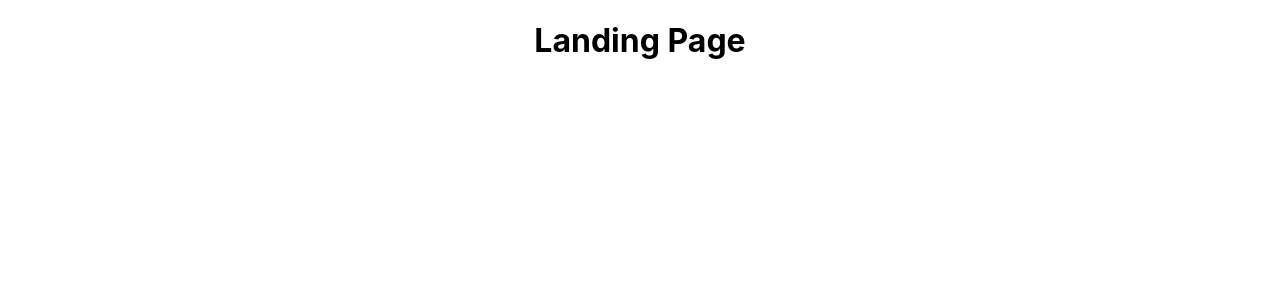
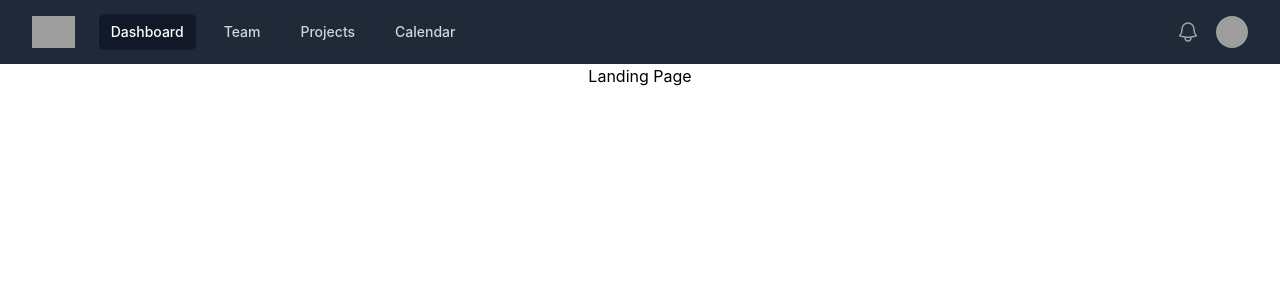
Before and after one commit to AnwarMP/retain, a React (Create React App) app in the folder frontend/: page / in a window 1280 px wide. Shown: the top 300 px of the page. Built offline with nearby package versions, Linux system fonts and the light colour scheme; grey boxes are pictures that could not be loaded.

Commit message:
header boilerplate

```diff
--- a/frontend/package.json
+++ b/frontend/package.json
@@ -3,6 +3,8 @@
   "version": "0.1.0",
   "private": true,
   "dependencies": {
+    "@headlessui/react": "^2.1.10",
+    "@heroicons/react": "^2.1.5",
     "@testing-library/jest-dom": "^5.17.0",
     "@testing-library/react": "^13.4.0",
     "@testing-library/user-event": "^13.5.0",
@@ -35,5 +37,8 @@
       "last 1 firefox version",
       "last 1 safari version"
     ]
+  },
+  "devDependencies": {
+    "tailwindcss": "^3.4.14"
   }
 }
--- a/frontend/src/App.js
+++ b/frontend/src/App.js
@@ -4,10 +4,14 @@
 import React from 'react';
 import { BrowserRouter as Router, Route, Routes } from 'react-router-dom';
 import Landing from './pages/Landing';
+import Header from './components/Header'
 
 function App() {
   return (
     <Router>
+      <Header>
+
+      </Header>
       <div className="App">
         <Routes>
           {/* Route for the Landing Page */}
--- /dev/null
+++ b/frontend/src/components/Header.js
@@ -0,0 +1,127 @@
+import React from 'react';
+import { Link } from 'react-router-dom';
+import { Disclosure, DisclosureButton, DisclosurePanel, Menu, MenuButton, MenuItem, MenuItems } from '@headlessui/react'
+import { Bars3Icon, BellIcon, XMarkIcon } from '@heroicons/react/24/outline'
+
+const navigation = [
+  { name: 'Dashboard', href: '#', current: true },
+  { name: 'Team', href: '#', current: false },
+  { name: 'Projects', href: '#', current: false },
+  { name: 'Calendar', href: '#', current: false },
+]
+
+function classNames(...classes) {
+  return classes.filter(Boolean).join(' ')
+}
+
+const Header = () => {
+    return (
+        <Disclosure as="nav" className="bg-gray-800">
+            <div className="mx-auto max-w-7xl px-2 sm:px-6 lg:px-8">
+                <div className="relative flex h-16 items-center justify-between">
+                    <div className="absolute inset-y-0 left-0 flex items-center sm:hidden">
+                        {/* Mobile menu button*/}
+                        <DisclosureButton className="group relative inline-flex items-center justify-center rounded-md p-2 text-gray-400 hover:bg-gray-700 hover:text-white focus:outline-none focus:ring-2 focus:ring-inset focus:ring-white">
+                            <span className="absolute -inset-0.5" />
+                            <span className="sr-only">Open main menu</span>
+                            <Bars3Icon aria-hidden="true" className="block h-6 w-6 group-data-[open]:hidden" />
+                            <XMarkIcon aria-hidden="true" className="hidden h-6 w-6 group-data-[open]:block" />
+                        </DisclosureButton>
+                    </div>
+                    <div className="flex flex-1 items-center justify-center sm:items-stretch sm:justify-start">
+                        <div className="flex flex-shrink-0 items-center">
+                            <img
+                                alt="Your Company"
+                                src="https://tailwindui.com/plus/img/logos/mark.svg?color=indigo&shade=500"
+                                className="h-8 w-auto"
+                            />
+                        </div>
+                        <div className="hidden sm:ml-6 sm:block">
+                            <div className="flex space-x-4">
+                                {navigation.map((item) => (
+                                    <a
+                                        key={item.name}
+                                        href={item.href}
+                                        aria-current={item.current ? 'page' : undefined}
+                                        className={classNames(
+                                            item.current ? 'bg-gray-900 text-white' : 'text-gray-300 hover:bg-gray-700 hover:text-white',
+                                            'rounded-md px-3 py-2 text-sm font-medium',
+                                        )}
+                                    >
+                                        {item.name}
+                                    </a>
+                                ))}
+                            </div>
+                        </div>
+                    </div>
+                    <div className="absolute inset-y-0 right-0 flex items-center pr-2 sm:static sm:inset-auto sm:ml-6 sm:pr-0">
+                        <button
+                            type="button"
+                            className="relative rounded-full bg-gray-800 p-1 text-gray-400 hover:text-white focus:outline-none focus:ring-2 focus:ring-white focus:ring-offset-2 focus:ring-offset-gray-800"
+                        >
+                            <span className="absolute -inset-1.5" />
+                            <span className="sr-only">View notifications</span>
+                            <BellIcon aria-hidden="true" className="h-6 w-6" />
+                        </button>
+
+                        {/* Profile dropdown */}
+                        <Menu as="div" className="relative ml-3">
+                            <div>
+                                <MenuButton className="relative flex rounded-full bg-gray-800 text-sm focus:outline-none focus:ring-2 focus:ring-white focus:ring-offset-2 focus:ring-offset-gray-800">
+                                    <span className="absolute -inset-1.5" />
+                                    <span className="sr-only">Open user menu</span>
+                                    <img
+                                        alt=""
+                                        src="https://images.unsplash.com/photo-1472099645785-5658abf4ff4e?ixlib=rb-1.2.1&ixid=eyJhcHBfaWQiOjEyMDd9&auto=format&fit=facearea&facepad=2&w=256&h=256&q=80"
+                                        className="h-8 w-8 rounded-full"
+                                    />
+                                </MenuButton>
+                            </div>
+                            <MenuItems
+                                transition
+                                className="absolute right-0 z-10 mt-2 w-48 origin-top-right rounded-md bg-white py-1 shadow-lg ring-1 ring-black ring-opacity-5 transition focus:outline-none data-[closed]:scale-95 data-[closed]:transform data-[closed]:opacity-0 data-[enter]:duration-100 data-[leave]:duration-75 data-[enter]:ease-out data-[leave]:ease-in"
+                            >
+                                <MenuItem>
+                                    <a href="#" className="block px-4 py-2 text-sm text-gray-700 data-[focus]:bg-gray-100">
+                                        Your Profile
+                                    </a>
+                                </MenuItem>
+                                <MenuItem>
+                                    <a href="#" className="block px-4 py-2 text-sm text-gray-700 data-[focus]:bg-gray-100">
+                                        Settings
+                                    </a>
+                                </MenuItem>
+                                <MenuItem>
+                                    <a href="#" className="block px-4 py-2 text-sm text-gray-700 data-[focus]:bg-gray-100">
+                                        Sign out
+                                    </a>
+                                </MenuItem>
+                            </MenuItems>
+                        </Menu>
+                    </div>
+                </div>
+            </div>
+
+            <DisclosurePanel className="sm:hidden">
+                <div className="space-y-1 px-2 pb-3 pt-2">
+                    {navigation.map((item) => (
+                        <DisclosureButton
+                            key={item.name}
+                            as="a"
+                            href={item.href}
+                            aria-current={item.current ? 'page' : undefined}
+                            className={classNames(
+                                item.current ? 'bg-gray-900 text-white' : 'text-gray-300 hover:bg-gray-700 hover:text-white',
+                                'block rounded-md px-3 py-2 text-base font-medium',
+                            )}
+                        >
+                            {item.name}
+                        </DisclosureButton>
+                    ))}
+                </div>
+            </DisclosurePanel>
+        </Disclosure>
+    );
+};
+
+export default Header;
--- /dev/null
+++ b/frontend/tailwind.config.js
@@ -0,0 +1,10 @@
+/** @type {import('tailwindcss').Config} */
+module.exports = {
+  content: [
+    "./src/**/*.{js,jsx,ts,tsx}",
+  ],
+  theme: {
+    extend: {},
+  },
+  plugins: [],
+}
```
Also changed, not shown: 1 other file (tests, documents, lock files or other folders).
